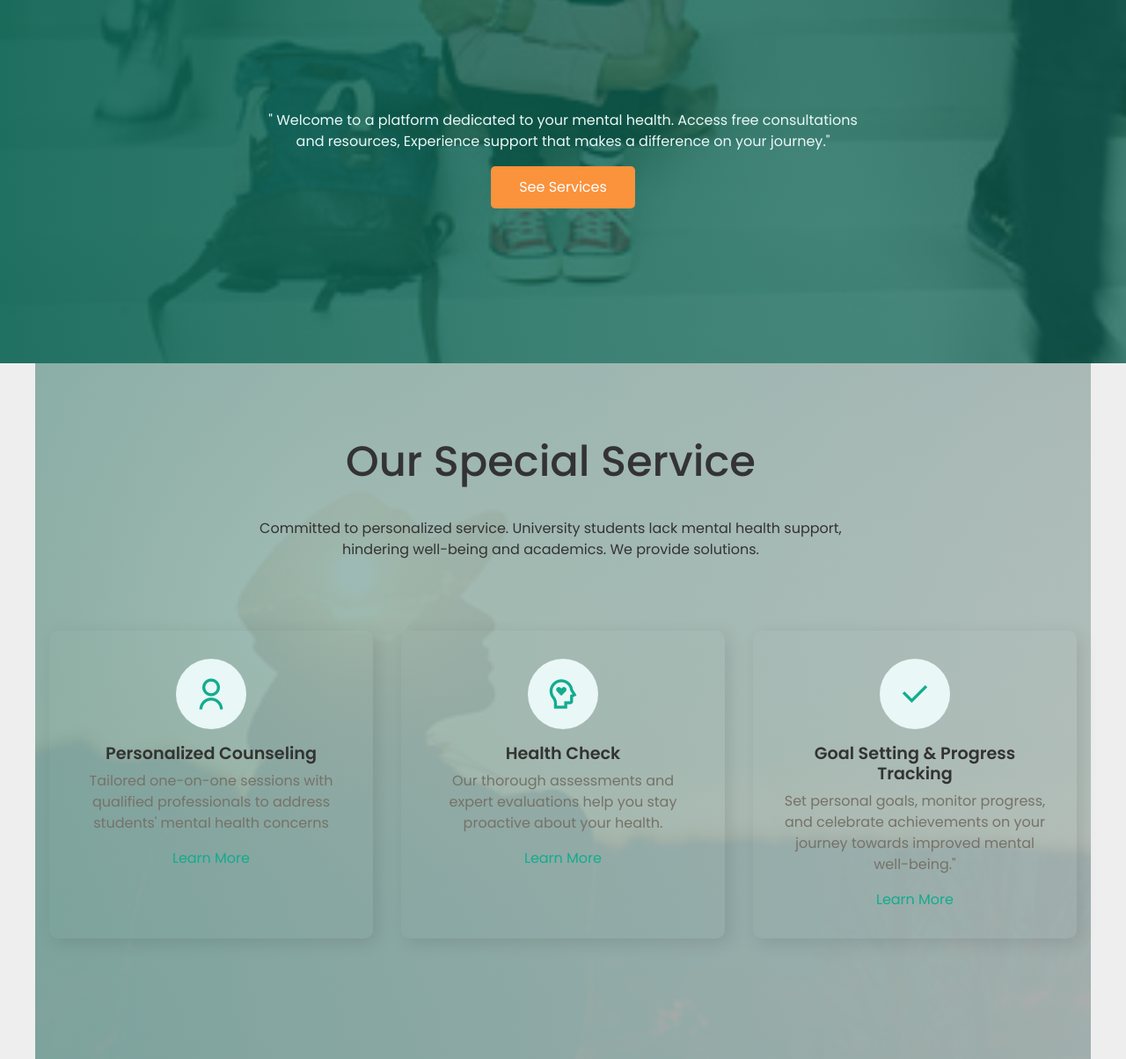
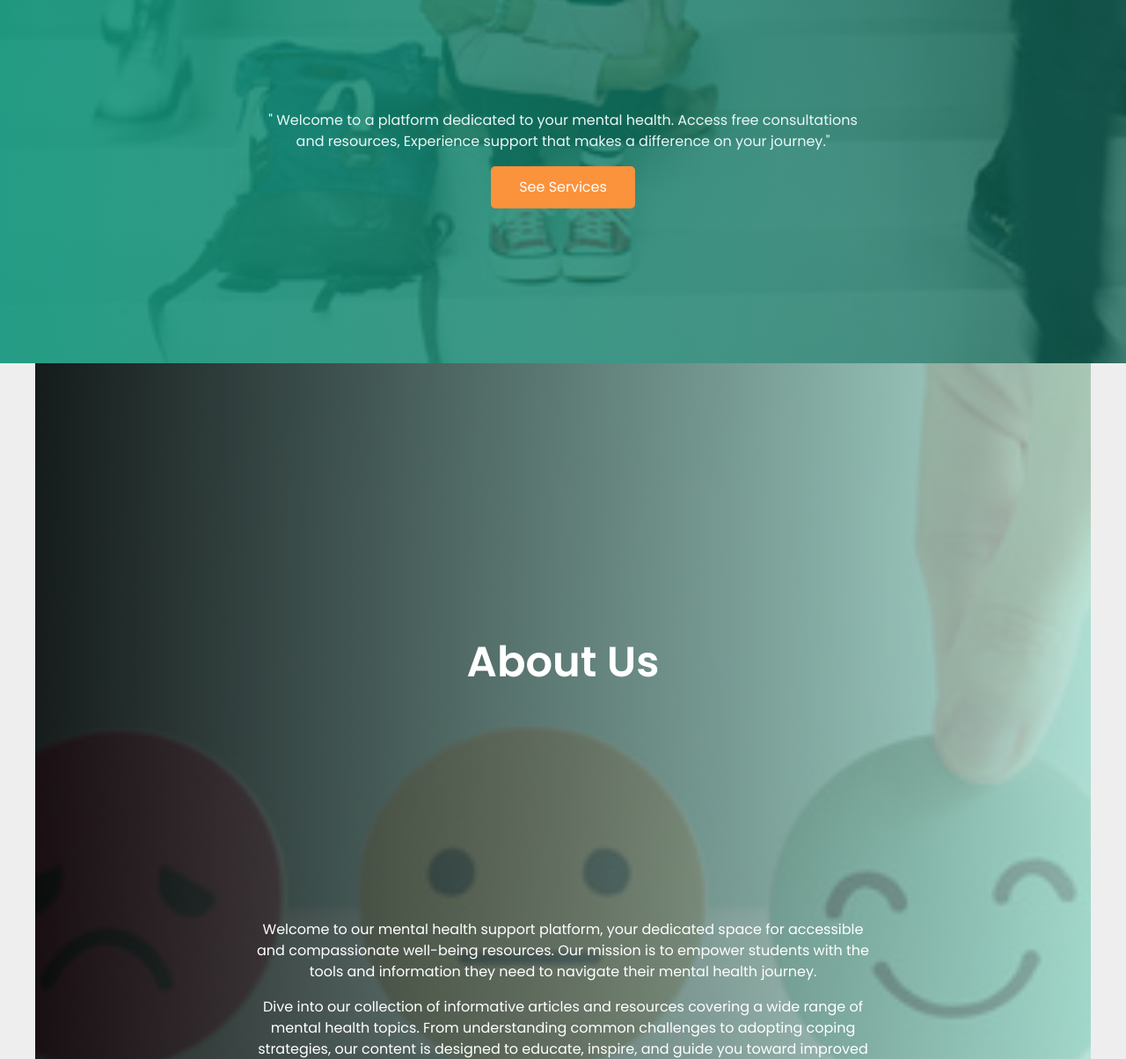
Before and after one commit to Praise-Atadja/EM_HEALTH, a Flask app: page /home in a window 1280 px wide. Shown: the part 563-1767 px from the top of the page at 88% size. Run offline with Flask 3, Linux system fonts and the light colour scheme; some libraries are stand-ins or nearby versions.

Commit message:
update homepage css

```diff
--- a/website/static/home.css
+++ b/website/static/home.css
@@ -161,7 +161,7 @@ header {
 .section__container.service__container {
   background-image: linear-gradient(
     to right,
-    rgba(137, 177, 169, 0.9),
+    rgba(113, 191, 175, 0.9),
     rgba(176, 191, 188, 0.9)
   ), url("../static/assets/services.jpg") ;
 
@@ -244,155 +244,51 @@ header {
 }
 
 .about__container {
-  display: grid;
-  grid-template-columns: repeat(2, 1fr);
-  gap: 2rem;
-  align-items: center;
+  display: flex;
+  align-items: center; /* Use a valid value for align-items */
+  gap: 5rem;
+  width: 100%; /* Make the container fill the screen width */
+
+
 }
 
-.about__content p {
-  margin-bottom: 1rem;
-  color: var(--text-light);
+.about__content p { margin-bottom: 1rem;
+
+  margin-right: 20%;
+  margin-left: 20%;
+  max-width: 90%;
+  position: justify;
+  color: var(--white);
+  text-align: center;
+
 }
 
-.about__image img {
-  max-width: 400px;
-  margin: auto;
-  border-radius: 10px;
-}
-
-.why__container {
-  display: grid;
-  grid-template-columns: repeat(2, 1fr);
-  gap: 2rem;
-  align-items: center;
-}
-
-.why__image img {
-  max-width: 400px;
-  margin: auto;
-  border-radius: 10px;
-}
-
-.why__content p {
-  color: var(--text-light);
-}
-
-.why__grid {
-  margin-top: 4rem;
-  display: grid;
-  grid-template-columns: 80px auto;
-  gap: 2rem;
-}
-
-.why__grid span {
-  display: inline-flex;
-  align-items: center;
-  justify-content: center;
-  font-size: 2.5rem;
-  color: var(--primary-color);
-  border-radius: 10px;
-  box-shadow: 5px 5px 20px rgba(0, 0, 0, 0.1);
-}
-
-.why__grid h4 {
-  margin-bottom: 0.5rem;
-  font-size: 1.2rem;
-  font-weight: 600;
-  color: var(--text-dark);
-}
-
-.why__grid p {
-  color: var(--text-light);
-}
-
-.doctors__header {
-  display: flex;
-  align-items: center;
-  justify-content: space-between;
-  gap: 2rem;
-}
-
-.doctors__header__content p {
-  max-width: 600px;
-  color: var(--text-light);
-}
-
-.doctors__nav {
-  display: flex;
-  align-items: center;
-  gap: 1rem;
-}
-
-.doctors__nav span {
-  padding: 5px 15px;
-  font-size: 1.5rem;
-  color: var(--primary-color);
-  background-color: var(--primary-color-light);
-  cursor: pointer;
-}
-
-.doctors__grid {
-  margin-top: 4rem;
-  display: grid;
-  grid-template-columns: repeat(3, 1fr);
-  gap: 2rem;
-}
-
-.doctors__card {
-  text-align: center;
-  box-shadow: 5px 5px 20px rgba(0, 0, 0, 0.1);
-  border-radius: 10px;
-  cursor: pointer;
-  overflow: hidden;
-}
-
-.doctors__card__image {
-  position: relative;
-  overflow: hidden;
-}
-
-.doctors__socials {
-  position: absolute;
-  left: 0;
-  bottom: -4rem;
-  width: 100%;
+.about__content h2 {
+  text-align: center; /* Center the text horizontally */
   display: flex;
   align-items: center;
   justify-content: center;
-  gap: 1rem;
-  transition: 0.5s;
+  margin-right: 20%;
+  margin-left: 20%;
+  margin-bottom: 2rem;
+  margin-top: -5rem;
+  max-width: 800px;
+  font-size: 3rem;
+  line-height: 4rem;
+  color: var(--white);
+  height: 20vh;
 }
 
-.doctors__socials span {
-  display: inline-block;
-  padding: 6px 12px;
-  font-size: 1.5rem;
-  color: var(--text-dark);
-  background-color: var(--white);
-  border-radius: 5px;
-  cursor: pointer;
-  transition: 0.3s;
-}
+.about__container {
+  background-image: linear-gradient(
+    to right,
+    rgba(7, 11, 11, 0.9),
+    rgba(165, 224, 213, 0.7)
+  ), url("../static/assets/aboutus.jpg") ;
 
-.doctors__socials span:hover {
-  color: var(--primary-color);
-}
-
-.doctors__card:hover .doctors__socials {
-  bottom: 2rem;
-}
-
-.doctors__card h4 {
-  margin-top: 1rem;
-  font-size: 1.2rem;
-  font-weight: 600;
-  color: var(--text-dark);
-}
-
-.doctors__card p {
-  margin-bottom: 1rem;
-  color: var(--text-light);
+  background-position: center center;
+  background-size: cover;
+  background-repeat: no-repeat;
 }
 
 .footer {
--- a/website/templates/home.html
+++ b/website/templates/home.html
@@ -13,6 +13,7 @@
     <header>
 
 
+
       <div class="section__container header__container">
         <div class="header__content">
           <h2>Empowering Student Well-being</h2>
@@ -22,15 +23,37 @@
             Experience support that makes a difference on your journey."
           <p>
 
-          <button class="btn">See Services</button>
+            <a href="#services">
+              <button class="btn">See Services</button>
+          </a>
         </div>
 
       </div>
     </header>
 
+    <section id="about_us" class="section__container about__container">
+      <div class="about__content">
+        <h2 class="section__header">About Us</h2>
+        <p>
+          Welcome to our mental health support platform, your dedicated space for accessible
+           and compassionate well-being resources. Our mission is to empower students with the tools
+           and information they need to navigate their mental health journey.
+        </p>
+        <p>
+          Dive into our collection of informative articles and resources covering a wide range
+          of mental health topics. From understanding common challenges to adopting coping strategies,
+           our content is designed to educate, inspire, and guide you toward improved mental well-being.
+        </p>
+        <p>
+          Explore practical tips and advice to enhance your emotional resilience
+          and overall wellness. We believe that small steps can lead to significant
+          transformations in your mental health, and we're here to walk alongside you on
+          the path to a healthier and more balanced you."
+        </p>
+      </div>
+    </section>
 
-
-    <section class="section__container service__container">
+    <section id="services" class="section__container service__container">
       <div class="service__header">
         <div class="service__header__content">
           <h2 class="service__header">Our Special Service</h2>
@@ -64,133 +87,10 @@
           </i></span>
           <h4>Goal Setting & Progress Tracking</h4>
           <p>
-            Set personal goals, monitor progress, and celebrate achievements on your journey towards improved mental well-being."
+            Set personal goals, monitor progress, and celebrate
+            achievements on your journey towards improved mental well-being."
           </p>
           <a href="#">Learn More</a>
-        </div>
-      </div>
-    </section>
-    <section class="section__container about__container">
-      <div class="about__content">
-        <h2 class="section__header">About Us</h2>
-        <p>
-          Welcome to our healthcare website, your one-stop destination for
-          reliable and comprehensive health care information. We are committed
-          to promoting wellness and providing valuable resources to empower you
-          on your health journey.
-        </p>
-        <p>
-          Explore our extensive collection of expertly written articles and
-          guides covering a wide range of health topics. From understanding
-          common medical conditions to tips for maintaining a healthy lifestyle,
-          our content is designed to educate, inspire, and support you in making
-          informed choices for your health.
-        </p>
-        <p>
-          Discover practical health tips and lifestyle advice to optimize your
-          physical and mental well-being. We believe that small changes can lead
-          to significant improvements in your quality of life, and we're here to
-          guide you on your path to a healthier and happier you.
-        </p>
-      </div>
-      <div class="about__image">
-        <img src="assets/about.jpg" alt="about" />
-      </div>
-    </section>
-
-    <section class="section__container why__container">
-      <div class="why__image">
-        <img src="assets/choose-us.jpg" alt="why choose us" />
-      </div>
-      <div class="why__content">
-        <h2 class="section__header">Why Choose Us</h2>
-        <p>
-          With a steadfast commitment to your well-being, our team of highly
-          trained healthcare professionals ensures that you receive nothing
-          short of exceptional patient experiences.
-        </p>
-        <div class="why__grid">
-          <span><i class="ri-hand-heart-line"></i></span>
-          <div>
-            <h4>Intensive Care</h4>
-            <p>
-              Our Intensive Care Unit is equipped with advanced technology and
-              staffed by team of professionals
-            </p>
-          </div>
-          <span><i class="ri-truck-line"></i></span>
-          <div>
-            <h4>Free Ambulance Car</h4>
-            <p>
-              A compassionate initiative to prioritize your health and
-              well-being without any financial burden.
-            </p>
-          </div>
-          <span><i class="ri-hospital-line"></i></span>
-          <div>
-            <h4>Medical and Surgical</h4>
-            <p>
-              Our Medical and Surgical services offer advanced healthcare
-              solutions to address medical needs.
-            </p>
-          </div>
-        </div>
-      </div>
-    </section>
-
-    <section class="section__container doctors__container">
-      <div class="doctors__header">
-        <div class="doctors__header__content">
-          <h2 class="section__header">Our Special Doctors</h2>
-          <p>
-            We take pride in our exceptional team of doctors, each a specialist
-            in their respective fields.
-          </p>
-        </div>
-        <div class="doctors__nav">
-          <span><i class="ri-arrow-left-line"></i></span>
-          <span><i class="ri-arrow-right-line"></i></span>
-        </div>
-      </div>
-      <div class="doctors__grid">
-        <div class="doctors__card">
-          <div class="doctors__card__image">
-            <img src="assets/doctor-1.jpg" alt="doctor" />
-            <div class="doctors__socials">
-              <span><i class="ri-instagram-line"></i></span>
-              <span><i class="ri-facebook-fill"></i></span>
-              <span><i class="ri-heart-fill"></i></span>
-              <span><i class="ri-twitter-fill"></i></span>
-            </div>
-          </div>
-          <h4>Dr. Emily Smith</h4>
-          <p>Cardiologist</p>
-        </div>
-        <div class="doctors__card">
-          <div class="doctors__card__image">
-            <img src="assets/doctor-2.jpg" alt="doctor" />
-            <div class="doctors__socials">
-              <span><i class="ri-instagram-line"></i></span>
-              <span><i class="ri-facebook-fill"></i></span>
-              <span><i class="ri-heart-fill"></i></span>
-              <span><i class="ri-twitter-fill"></i></span>
-            </div>
-          </div>
-          <h4>Dr. James Anderson</h4>
-          <p>Neurosurgeon</p>
-        </div>
-        <div class="doctors__card">
-          <div class="doctors__card__image">
-            <img src="assets/doctor-3.jpg" alt="doctor" />
-            <div class="doctors__socials">
-              <span><i class="ri-instagram-line"></i></span>
-              <span><i class="ri-facebook-fill"></i></span>
-              <span><i class="ri-heart-fill"></i></span>
-              <span><i class="ri-twitter-fill"></i></span>
-            </div>
-          </div>
-          <h4>Dr. Michael Lee</h4>
-          <p>Dermatologist</p>
         </div>
       </div>
     </section>
@@ -198,45 +98,38 @@
     <footer class="footer">
       <div class="section__container footer__container">
         <div class="footer__col">
-          <h3>Health<span>Care</span></h3>
+          <h3>EM-<span>HEALTH</span></h3>
           <p>
-            We are honored to be a part of your healthcare journey and committed
-            to delivering compassionate, personalized, and top-notch care every
-            step of the way.
+            We're privileged to accompany you on your wellness journey,
+            offering dedicated, personalized support at every juncture.
           </p>
           <p>
-            Trust us with your health, and let us work together to achieve the
-            best possible outcomes for you and your loved ones.
+            With a commitment to compassion and excellence, we're here
+             to collaborate for optimal well-being, ensuring the finest outcomes for you and your dear ones."
           </p>
         </div>
         <div class="footer__col">
           <h4>About Us</h4>
           <p>Home</p>
           <p>About Us</p>
-          <p>Work With Us</p>
-          <p>Our Blog</p>
           <p>Terms & Conditions</p>
         </div>
         <div class="footer__col">
           <h4>Services</h4>
-          <p>Search Terms</p>
-          <p>Advance Search</p>
           <p>Privacy Policy</p>
-          <p>Suppliers</p>
-          <p>Our Stores</p>
         </div>
         <div class="footer__col">
           <h4>Contact Us</h4>
           <p>
-            <i class="ri-map-pin-2-fill"></i> 123, London Bridge Street, London
+            <i class="ri-map-pin-2-fill"></i> Yaba Sabo, Lagos Nigeria
           </p>
-          <p><i class="ri-mail-fill"></i> support@care.com</p>
-          <p><i class="ri-phone-fill"></i> (+012) 3456 789</p>
+          <p><i class="ri-mail-fill"></i> emhealth@gmail.com</p>
+          <p><i class="ri-phone-fill"></i> (+324) 08903654</p>
         </div>
       </div>
       <div class="footer__bar">
         <div class="footer__bar__content">
-          <p>Copyright © 2023 Web Design Mastery. All rights reserved.</p>
+          <p>Copyright © 2023 Aseye. All rights reserved.</p>
           <div class="footer__socials">
             <span><i class="ri-instagram-line"></i></span>
             <span><i class="ri-facebook-fill"></i></span>
```
Also changed, not shown: other parts of website/static/home.css (+4 -30 lines), website/static/assets/aboutus.jpg (added).
